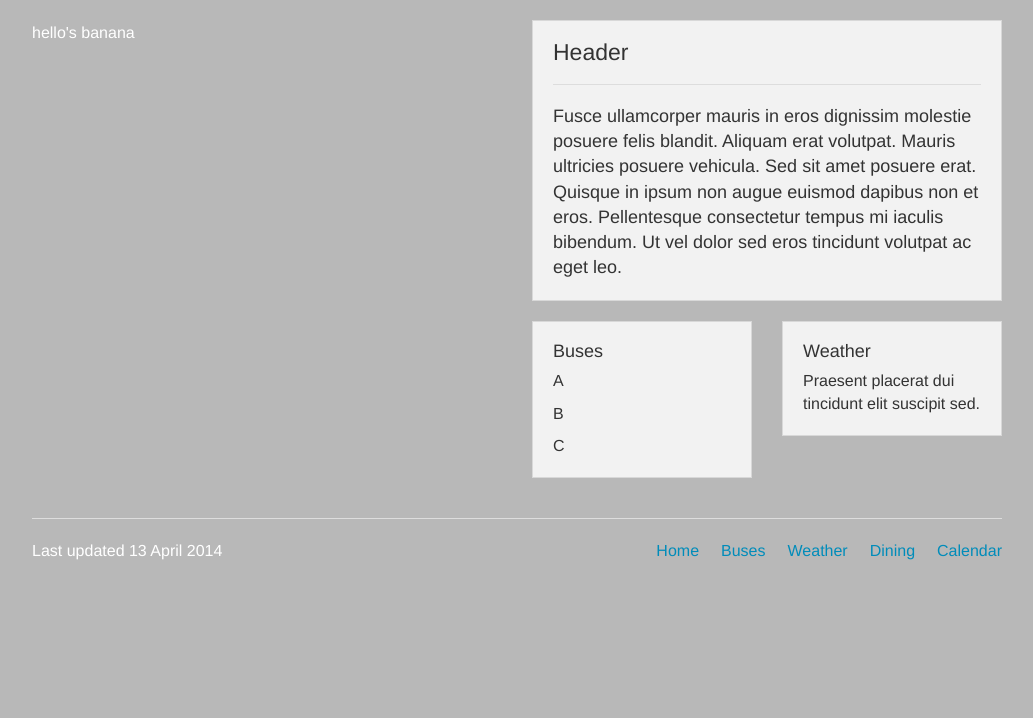
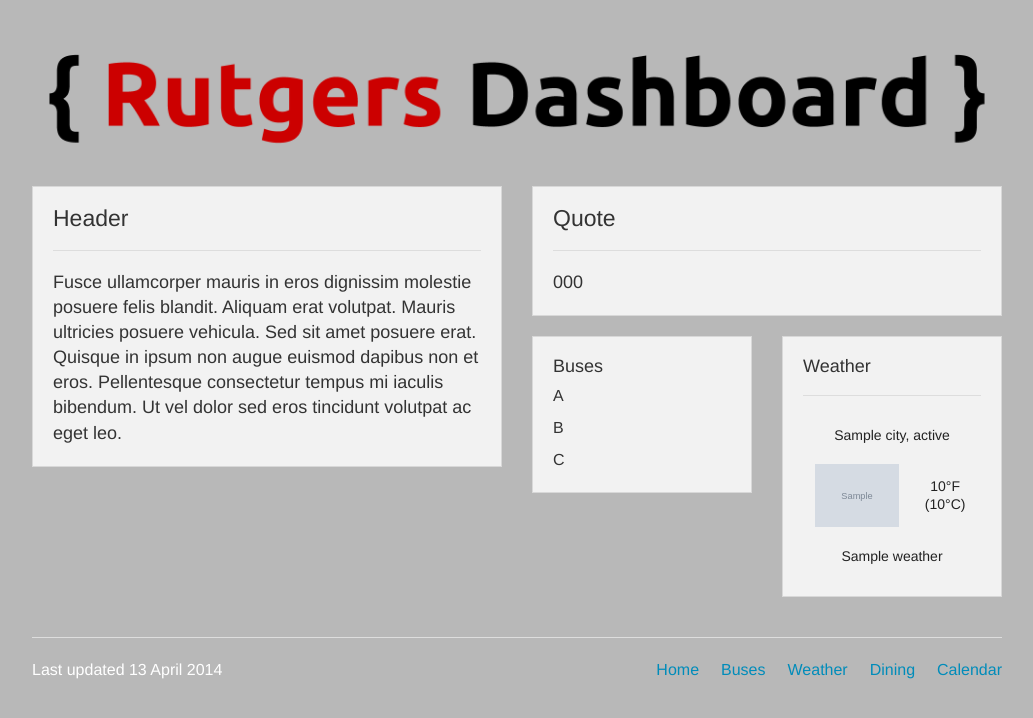
Before and after one commit to jennpeare/Rutgers-Dashboard, a Flask app: page / in a window 1280 px wide. Shown: the top 718 px of the page, without its empty margins (123-1156 px from the left). Run offline with Flask 2, Linux system fonts and the light colour scheme; grey boxes marked "Sample" are stand-in pictures; a database or web service that is not in the repository returns one stand-in record (values such as "Sample title"); data that the repository does not hold is empty; parts of the project's set-up code (start-up, migrations or seed data) failed here and were passed over.

Commit message:
added weather to index, added banner

```diff
--- a/app.py
+++ b/app.py
@@ -3,14 +3,16 @@ from flask import Flask, render_template, request
 
 app = Flask(__name__)
 
-@app.route('/')
-def hello_world():
-	weather = "hello"
-	return render_template('index.html', weather=weather)
+@app.route("/")
+@app.route("/index.html")
+def index():
+    return render_template("index.html",
+        weather = weather.get_weather(),
+        quote = quote.format_quote(quote.get_quote()))
 
 @app.route("/weather")
 def get_weather():
-    return flask.jsonify(current_cond = weather.get_weather())
+    return flask.jsonify(weather.get_weather())
 
 @app.route("/food")
 def get_food():
--- a/templates/index.html
+++ b/templates/index.html
@@ -12,14 +12,19 @@
   <div class="row">
     <div class="large-12 columns">
 
+      <p><p><p><p><p><p><p><p>
 
-		<p><p><p><p><p><p><p><p>
+        <!-- Banner -->
+        <img src="{{ url_for('static', filename='header.png') }}">
+
         <!-- Header Content -->
-
         <div class="row">
 
           <div class="large-6 columns">
- 				<p> {{ weather }}'s banana </p>
+            <div class="panel">
+              <h4 class="hide-for-small">Header<hr/></h4>
+              <h5 class="subheader">Fusce ullamcorper mauris in eros dignissim molestie posuere felis blandit. Aliquam erat volutpat. Mauris ultricies posuere vehicula. Sed sit amet posuere erat. Quisque in ipsum non augue euismod dapibus non et eros. Pellentesque consectetur tempus mi iaculis bibendum. Ut vel dolor sed eros tincidunt volutpat ac eget leo.</h5>
+            </div>
           </div>
 
 
@@ -28,8 +33,11 @@
             <h3 class="show-for-small">Header<hr/></h3>
 
             <div class="panel">
-              <h4 class="hide-for-small">Header<hr/></h4>
-            <h5 class="subheader">Fusce ullamcorper mauris in eros dignissim molestie posuere felis blandit. Aliquam erat volutpat. Mauris ultricies posuere vehicula. Sed sit amet posuere erat. Quisque in ipsum non augue euismod dapibus non et eros. Pellentesque consectetur tempus mi iaculis bibendum. Ut vel dolor sed eros tincidunt volutpat ac eget leo.</h5>
+              <h4 class="hide-for-small">Quote<hr/></h4>
+              <h5 class="subheader">{{ quote.quote }}</h5>
+              {% if quote.author %}
+                <h5 class="subheader" style="text-align: right">-- {{ quote.author }}</h5>
+              {% endif %}
             </div>
 
             <div class="row">
@@ -44,8 +52,16 @@
 
               <div class="large-6 small-6 columns">
                 <div class="panel">
-                  <h5>Weather</h5>
-                <h6 class="subheader">Praesent placerat dui tincidunt elit suscipit sed.</h6>
+                  <h5 class="hide-for-small">Weather<hr/></h5>
+                  <table style="border: none; background: #f2f2f2; text-align: center">
+                    <tr><td colspan="2">{{ weather.location }}</td></tr>
+                    <tr style="background: #f2f2f2;">
+                      <td><img src="{{ weather.cond_image }}"></td>
+                      <td>{{ weather.temp_f }} ({{ weather.temp_c }})</td>
+                    </tr>
+                    <tr><td colspan="2">{{ weather.condition }}</td></tr>
+                  </table>
+                </ul>
               </div>
             </div>
           </div>
@@ -70,7 +86,7 @@
               <ul class="inline-list right" >
                 <li><a href="" >Home</a></li>
                 <li><a href="#">Buses</a></li>
-          			<li><a href="http://127.0.0.1:5000/weather">Weather</a></li>
+                <li><a href="/weather">Weather</a></li>
                 <li><a href="#">Dining</a></li>
                 <li><a href="#">Calendar</a></li>
               </ul>
--- a/weather.py
+++ b/weather.py
@@ -3,11 +3,12 @@ from pprint import pprint
 from secrets import wunder_key
 
 weatherURL="http://api.wunderground.com/api/" + wunder_key + "/conditions/q/autoip.json"
-current_cond = []
+
 def main():
     cc = get_weather()
     for s in cc:
         print s
+    pprint(requests.get(weatherURL).json())
 
 def get_weather():
     weatherdata = requests.get(weatherURL).json()
@@ -15,10 +16,12 @@ def get_weather():
     location = weatherdata["current_observation"]["display_location"]
     degree_sign= u"\N{DEGREE SIGN}"
 
-    current_cond.append("Location: " + location["city"] + ", " + location["state"]) # location
-    current_cond.append("Current Condition: " + info["weather"])
-    current_cond.append("Current temperature: " + str(info["temp_f"]) + degree_sign + "F | " + str(info["temp_c"]) + degree_sign + "C")
-    current_cond.append("Feels like: " + str(info["feelslike_f"]) + degree_sign + "F | " + str(info["feelslike_c"]) + degree_sign + "C")
+    current_cond = {}
+    current_cond["location"] = location["city"] + ", " + location["state"] # location
+    current_cond["cond_image"] = info["icon_url"]
+    current_cond["condition"] = info["weather"]
+    current_cond["temp_f"] = str(info["temp_f"]) + degree_sign + "F"
+    current_cond["temp_c"] = str(info["temp_c"]) + degree_sign + "C"
 
     return current_cond
 
```
Also changed, not shown: static/header.png (added). Lines whose indentation alone changed are shown as unchanged.
